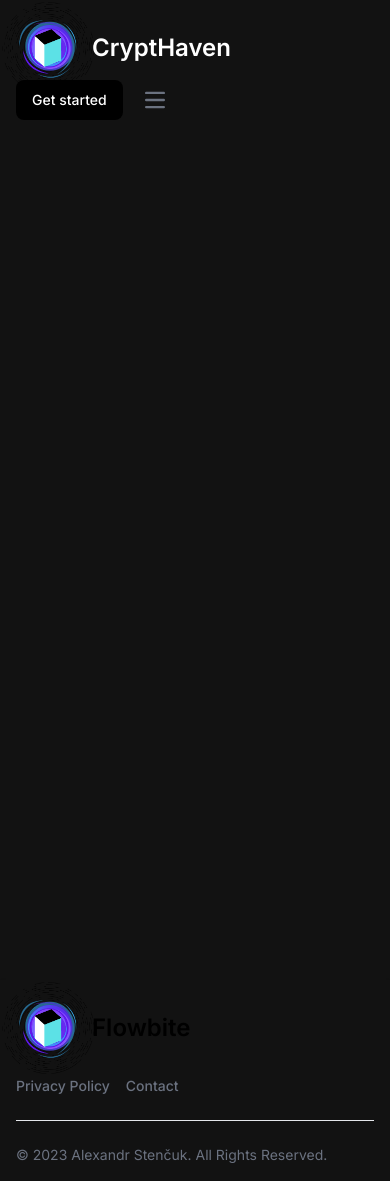
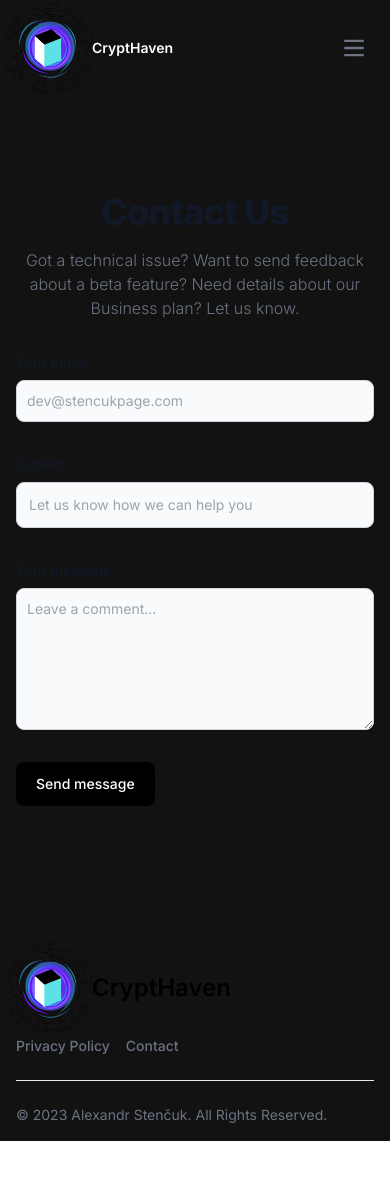
Before and after one commit to MrEpoch/crypto-dashboard, a Next.js app: page /contact in a window 390 px wide. After the commit the page ends 1141 px from the top, so only its background shows below. Built offline with nearby package versions, Linux system fonts and the light colour scheme.

Commit message:
Contact page, and added, website is now responsive to some degree

```diff
--- a/src/app/contact/page.tsx
+++ b/src/app/contact/page.tsx
@@ -2,6 +2,27 @@
 export default function Prices() {
   return (
     <main className="min-h-screen h-full w-full bg-darkmode-500">
+    <section className="py-16 bg-darkmode-500">
+  <div className="py-8 lg:py-16 px-4 mx-auto max-w-screen-md">
+      <h2 className="mb-4 text-4xl tracking-tight font-extrabold text-center text-gray-900 dark:text-white">Contact Us</h2>
+      <p className="mb-8 lg:mb-16 font-light text-center text-gray-500 dark:text-gray-400 sm:text-xl">Got a technical issue? Want to send feedback about a beta feature? Need details about our Business plan? Let us know.</p>
+      <form action="#" className="space-y-8">
+          <div>
+              <label htmlFor="email" className="block mb-2 text-sm font-medium text-gray-900 dark:text-gray-300">Your email</label>
+              <input type="email" id="email" className="shadow-sm bg-gray-50 border border-gray-300 text-gray-900 text-sm rounded-lg focus:ring-black focus:border-black block w-full p-2.5 dark:bg-gray-700 dark:border-gray-600 dark:placeholder-gray-400 dark:text-white dark:focus:ring-black dark:focus:border-black dark:shadow-sm-light" placeholder="dev@stencukpage.com" required />
+          </div>
+          <div>
+              <label htmlFor="subject" className="block mb-2 text-sm font-medium text-gray-900 dark:text-gray-300">Subject</label>
+              <input type="text" id="subject" className="block p-3 w-full text-sm text-gray-900 bg-gray-50 rounded-lg border border-gray-300 shadow-sm focus:ring-black focus:border-black dark:bg-gray-700 dark:border-gray-600 dark:placeholder-gray-400 dark:text-white dark:focus:ring-black dark:focus:border-black dark:shadow-sm-light" placeholder="Let us know how we can help you" required />
+          </div>
+          <div className="sm:col-span-2">
+              <label htmlFor="message" className="block mb-2 text-sm font-medium text-gray-900 dark:text-gray-400">Your message</label>
+              <textarea id="message" rows={6} className="block p-2.5 w-full text-sm text-gray-900 bg-gray-50 rounded-lg shadow-sm border border-gray-300 focus:ring-black focus:border-black dark:bg-gray-700 dark:border-gray-600 dark:placeholder-gray-400 dark:text-white dark:focus:ring-black dark:focus:border-black" placeholder="Leave a comment..."></textarea>
+          </div>
+          <button type="submit" className="py-3 px-5 text-sm font-medium text-center text-white rounded-lg bg-black sm:w-fit hover:bg-gray-900 focus:ring-4 focus:outline-none focus:ring-black">Send message</button>
+      </form>
+  </div>
+</section>
     </main>
   )
 }
--- a/src/app/footer.tsx
+++ b/src/app/footer.tsx
@@ -7,9 +7,9 @@ export default function Footer() {
     <footer className="shadow bg-darkmode-500">
       <div className="w-full max-w-screen-xl mx-auto p-4 md:py-8">
           <div className="sm:flex sm:items-center sm:justify-between">
-              <a href="https://flowbite.com/" className="flex items-center mb-4 sm:mb-0 space-x-3 rtl:space-x-reverse">
-                  <Image src={cryptHaven} alt="Flowbite Logo" className="scale-150 w-16 h-16" width={300} height={300} />
-                  <span className="self-center text-2xl font-semibold whitespace-nowrap dark:text-white">Flowbite</span>
+              <a href="https://stencukpage.com/" className="flex items-center mb-4 sm:mb-0 space-x-3 rtl:space-x-reverse">
+                  <Image src={cryptHaven} alt="CryptHaven" className="scale-150 w-16 h-16" width={300} height={300} />
+                  <span className="self-center text-2xl font-semibold whitespace-nowrap dark:text-white">CryptHaven</span>
               </a>
               <ul className="flex flex-wrap items-center mb-6 text-sm font-medium text-gray-500 sm:mb-0 dark:text-gray-400">
                   <li>
--- a/src/app/header.tsx
+++ b/src/app/header.tsx
@@ -1,39 +1,16 @@
 import cryptHaven from "@/assets/CryptoSquare.png";
+import HeaderClient from "@/components/HeaderClient";
 import Image from "next/image";
 
 export default function Header() {
   return (
     <nav className="bg-darkmode-500 w-full z-20 top-0 start-0">
       <div className="max-w-screen-xl flex flex-wrap items-center justify-between mx-auto p-4">
-        <a href="https://flowbite.com/" className="flex items-center space-x-3 rtl:space-x-reverse">
+        <a href="https://stencukpage.com" className="flex items-center space-x-3 rtl:space-x-reverse">
             <Image src={cryptHaven} alt="CryptHaven" className="scale-150 w-16 h-16" width={300} height={300} />
-            <span className="self-center text-2xl font-semibold whitespace-nowrap text-white">CryptHaven</span>
+            <span className="self-center text-sm sm:text-2xl font-semibold whitespace-nowrap text-white">CryptHaven</span>
         </a>
-        <div className="flex md:order-2 space-x-3 md:space-x-0 rtl:space-x-reverse">
-          <button type="button" className="text-white bg-black hover:bg-black/90 focus:ring-4 hover:blur-[3px] transition focus:outline-none focus:ring-black/80 font-medium rounded-lg text-sm px-4 py-2 text-center">Get started</button>
-            <button data-collapse-toggle="navbar-sticky" type="button" className="inline-flex items-center p-2 w-10 h-10 justify-center text-sm text-gray-500 rounded-lg md:hidden hover:bg-gray-100 focus:outline-none focus:ring-2 focus:ring-gray-200 dark:text-gray-400 dark:hover:bg-gray-700 dark:focus:ring-gray-600" aria-controls="navbar-sticky" aria-expanded="false">
-              <span className="sr-only">Open main menu</span>
-              <svg className="w-5 h-5" aria-hidden="true" xmlns="http://www.w3.org/2000/svg" fill="none" viewBox="0 0 17 14">
-                  <path stroke="currentColor" strokeLinecap="round" strokeLinejoin="round" strokeWidth="2" d="M1 1h15M1 7h15M1 13h15"/>
-              </svg>
-          </button>
-        </div>
-        <div className="items-center justify-between hidden w-full md:flex md:w-auto md:order-1" id="navbar-sticky">
-          <ul className="flex flex-col p-4 md:p-0 mt-4 font-medium border border-gray-100 rounded-lg  md:space-x-8 rtl:space-x-reverse md:flex-row md:mt-0 md:border-0  bg-darkmode-400 md:bg-darkmode-500 dark:border-gray-700">
-            <li>
-              <a href="/" className="block py-2 px-3 text-white hover:underline rounded md:bg-transparent  md:p-0" aria-current="page">Home</a>
-            </li>
-            <li>
-              <a href="/news" className="block py-2 px-3 text-gray-900 hover:underline rounded hover:bg-gray-100 md:hover:bg-transparent md:p-0  dark:text-white dark:hover:bg-gray-700 dark:hover:text-white md:dark:hover:bg-transparent dark:border-gray-700">News</a>
-            </li>
-            <li>
-              <a href="/prices" className="block py-2 px-3 text-gray-900 hover:underline rounded hover:bg-gray-100 md:hover:bg-transparent  md:p-0  dark:text-white dark:hover:bg-gray-700 dark:hover:text-white md:dark:hover:bg-transparent dark:border-gray-700">Prices</a>
-            </li>
-            <li>
-              <a href="/contact" className="block py-2 px-3 text-gray-900 hover:underline rounded hover:bg-gray-100 md:hover:bg-transparent  md:p-0 dark:text-white dark:hover:bg-gray-700 dark:hover:text-white md:dark:hover:bg-transparent dark:border-gray-700">Contact</a>
-            </li>
-          </ul>
-        </div>
+        <HeaderClient />
       </div>
     </nav>
   )
--- /dev/null
+++ b/src/components/HeaderClient.tsx
@@ -0,0 +1,35 @@
+'use client';
+import { useState } from "react";
+
+export default function HeaderClient() {
+  const [isOpen, setIsOpen] = useState(false);
+  return (
+    <>
+    <div className="flex md:order-2 space-x-3 md:space-x-0 rtl:space-x-reverse">
+          <button type="button" className="text-white bg-black sm:block hidden hover:bg-black/90 focus:ring-4 hover:blur-[3px] transition focus:outline-none focus:ring-black/80 font-medium rounded-lg text-sm px-4 py-2 text-center">Get started</button>
+          <button onClick={() => setIsOpen(!isOpen)} data-collapse-toggle="navbar-sticky" type="button" className="inline-flex items-center p-2 w-10 h-10 justify-center text-sm text-gray-500 rounded-lg md:hidden hover:bg-gray-100 focus:outline-none focus:ring-2 focus:ring-gray-200 dark:text-gray-400 dark:hover:bg-gray-700 dark:focus:ring-gray-600" aria-controls="navbar-sticky" aria-expanded="false">
+              <span className="sr-only">Open main menu</span>
+              <svg className="w-5 h-5" aria-hidden="true" xmlns="http://www.w3.org/2000/svg" fill="none" viewBox="0 0 17 14">
+                  <path stroke="currentColor" strokeLinecap="round" strokeLinejoin="round" strokeWidth="2" d="M1 1h15M1 7h15M1 13h15"/>
+              </svg>
+          </button>
+        </div>
+        <div className={`items-center justify-between ${isOpen ? 'block' : 'hidden'} w-full md:flex md:w-auto md:order-1`} id="navbar-sticky">
+          <ul className="flex flex-col p-4 md:p-0 mt-4 font-medium border border-gray-100 rounded-lg  md:space-x-8 rtl:space-x-reverse md:flex-row md:mt-0 md:border-0  bg-darkmode-400 md:bg-darkmode-500 dark:border-gray-700">
+            <li>
+              <a href="/" className="block py-2 px-3 text-white hover:underline rounded md:bg-transparent  md:p-0" aria-current="page">Home</a>
+            </li>
+            <li>
+              <a href="/news" className="block py-2 px-3 text-gray-900 hover:underline rounded hover:bg-gray-100 md:hover:bg-transparent md:p-0  dark:text-white dark:hover:bg-gray-700 dark:hover:text-white md:dark:hover:bg-transparent dark:border-gray-700">News</a>
+            </li>
+            <li>
+              <a href="/prices" className="block py-2 px-3 text-gray-900 hover:underline rounded hover:bg-gray-100 md:hover:bg-transparent  md:p-0  dark:text-white dark:hover:bg-gray-700 dark:hover:text-white md:dark:hover:bg-transparent dark:border-gray-700">Prices</a>
+            </li>
+            <li>
+              <a href="/contact" className="block py-2 px-3 text-gray-900 hover:underline rounded hover:bg-gray-100 md:hover:bg-transparent  md:p-0 dark:text-white dark:hover:bg-gray-700 dark:hover:text-white md:dark:hover:bg-transparent dark:border-gray-700">Contact</a>
+            </li>
+          </ul>
+      </div>
+    </>
+  )
+}
```
